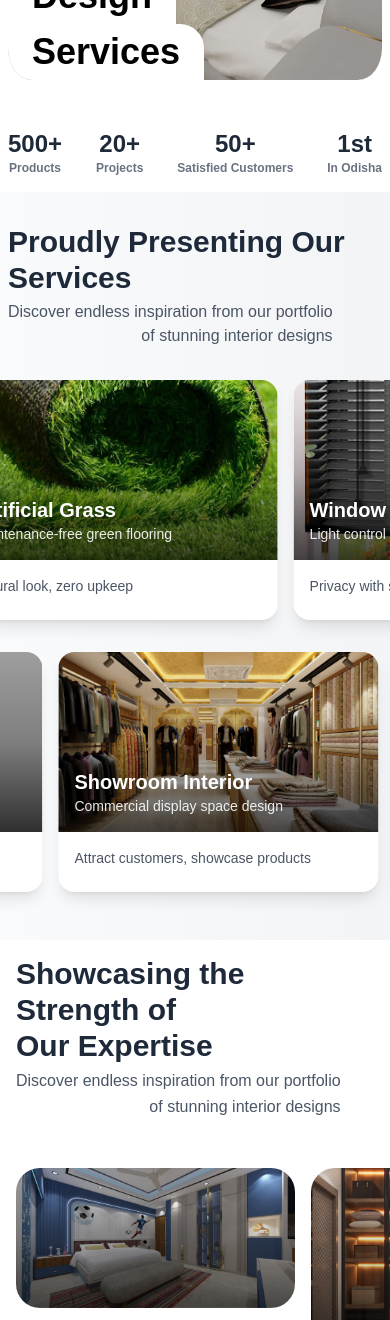
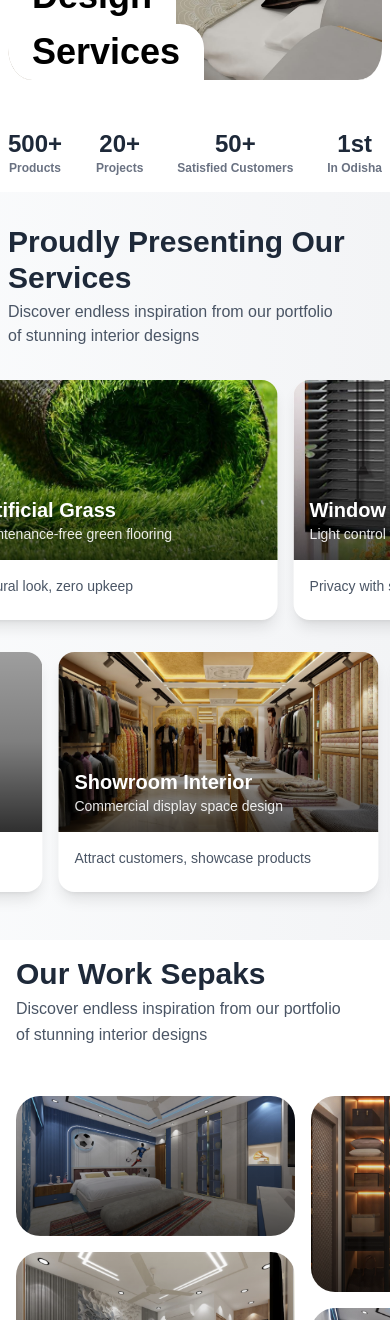
Before and after one commit to swastik197/Interior-Design-Website, a Next.js app: page / in a window 390 px wide. Shown: the part 814-2134 px from the top of the page. Built offline with nearby package versions, Linux system fonts and the light colour scheme; grey boxes are pictures that could not be loaded.

Commit message:
minor changes

```diff
--- a/src/components/gallery.jsx
+++ b/src/components/gallery.jsx
@@ -8,10 +8,10 @@ export default function Gallery() {
         <>
             <section className='w-full overflow-x-auto [&::-webkit-scrollbar]:hidden [-ms-overflow-style:none] [scrollbar-width:none]'>
                 <div className="w-full px-4 md:px-8 mb-8 my-4 flex flex-col md:flex-row md:justify-between items-baseline">
-                    <h2 className="text-3xl md:text-6xl font-bold text-gray-800 mb-1">Showcasing the Strength of <br /> Our Expertise</h2>
+                    <h2 className="text-3xl md:text-6xl font-bold text-gray-800 mb-1">Our Work Sepaks</h2>
                     <div className='md:flex flex-col items-end justify-between'>
                         <button className='hidden md:block p-2 bg-black text-white rounded-2xl my-2'>View More</button>
-                        <p className="text-md leading-relaxed text-end text-gray-600 max-w-xl truncate">Discover endless inspiration from our portfolio<br /> of stunning interior designs</p>
+                        <p className="text-md leading-relaxed md:text-end text-gray-600 max-w-xl truncate">Discover endless inspiration from our portfolio <br /> of stunning interior designs</p>
                     </div>
                 </div>
                 <div className="grid grid-cols-3 [grid-template-rows:1fr_0.29fr_1fr] w-[900px] md:w-[1400px] min-h-[400px] md:min-h-[600px] gap-4 py-4 px-4 md:px-2 mx-auto">
--- a/src/components/scroller.jsx
+++ b/src/components/scroller.jsx
@@ -79,7 +79,7 @@ export default function Scroller() {
           <h2 className="text-3xl md:text-6xl font-bold text-gray-800 mb-1">Proudly Presenting Our <br /> Services</h2>
           <div className='md:flex flex-col items-end justify-between'>
             <button className='hidden md:block p-2 bg-black text-white rounded-2xl my-2'>View More</button>
-            <p className="text-md text-end text-gray-600 max-w-xl truncate">Discover endless inspiration from our portfolio<br /> of stunning interior designs</p>
+            <p className="text-md md:text-end text-gray-600 max-w-xl truncate">Discover endless inspiration from our portfolio<br /> of stunning interior designs</p>
           </div>
         </div>
 
```
